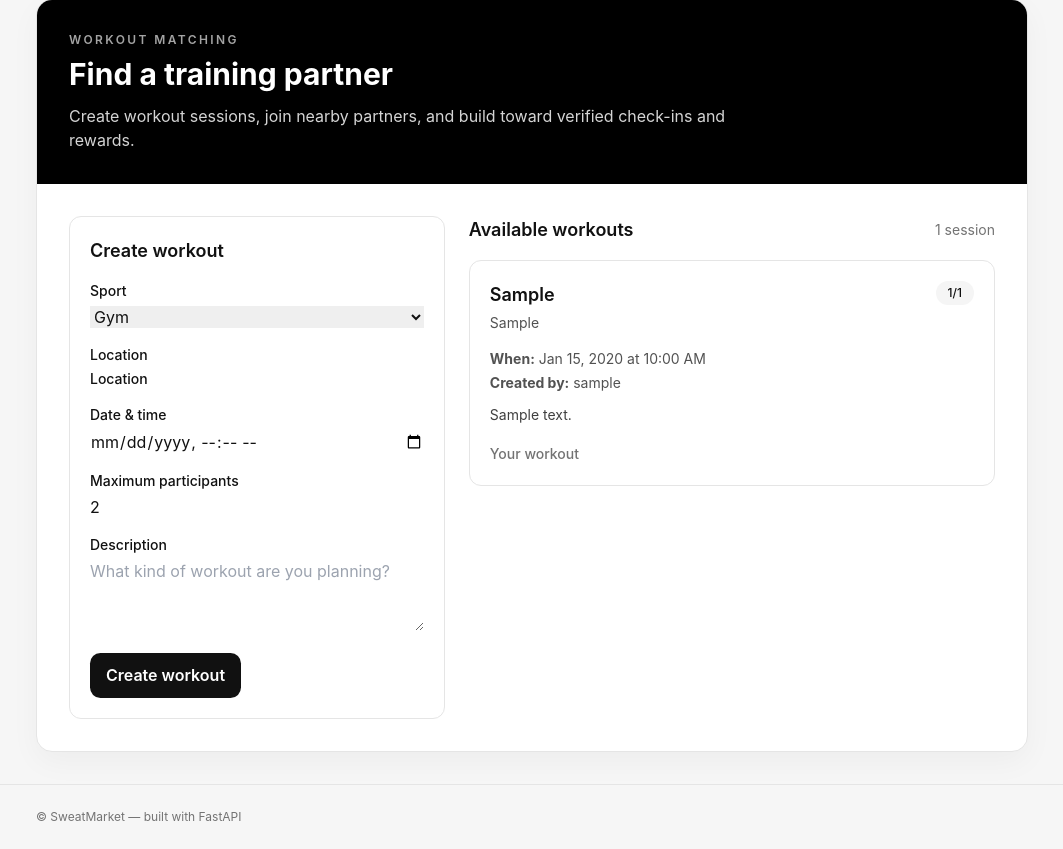
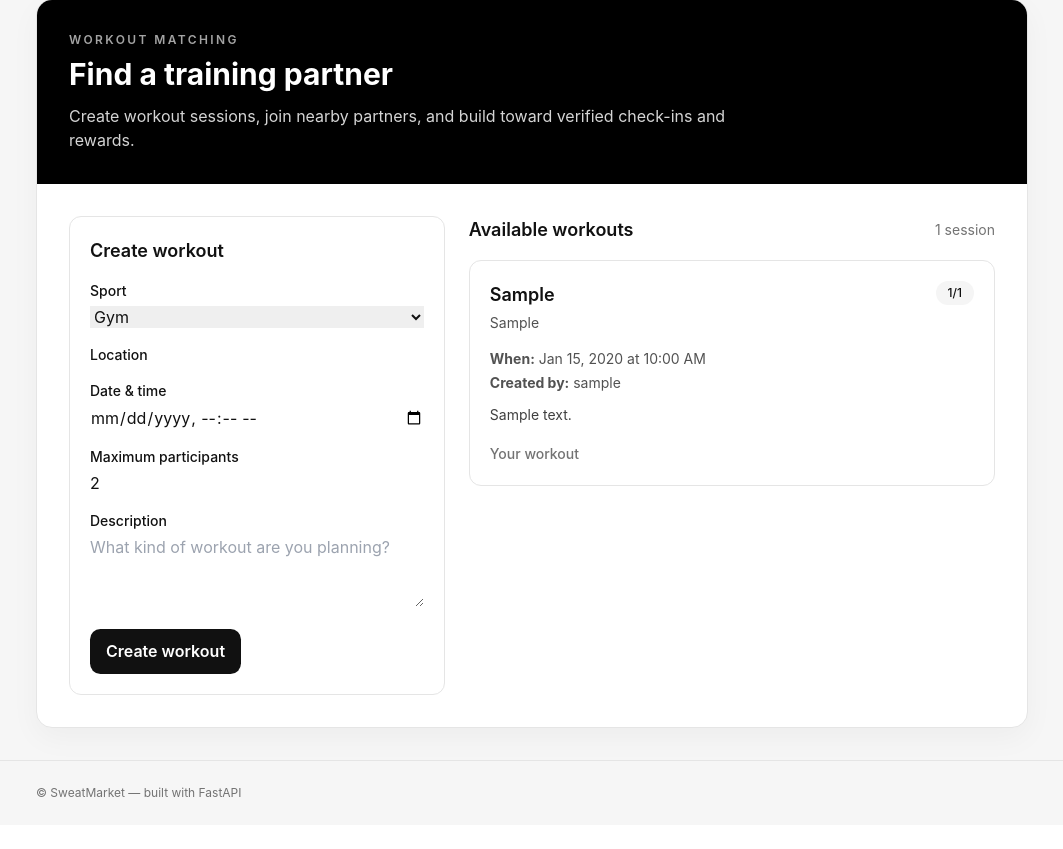
Before and after one commit to jamdo-yeon/Sweat-Market, a FastAPI app: page /offers in a window 1280 px wide. Shown: the part 93-942 px from the top of the page, without its empty margins (108-1171 px from the left). After the commit the page ends 890 px from the top, so only its background shows below. Run offline with FastAPI, Linux system fonts and the light colour scheme; the visitor is signed in with stand-in values (Sample User, id 1); tables that the repository leaves empty hold one stand-in row (values such as "Sample post"); some libraries are stand-ins or nearby versions.

Commit message:
clean up workout location form

```diff
--- a/app/templates/offers.html
+++ b/app/templates/offers.html
@@ -33,15 +33,10 @@
 
         <div>
           <label class="mb-1 block text-sm font-medium">Location</label>
-          <div>
-            <label class="mb-1 block text-sm font-medium">Location</label>
 
-            <div id="place-autocomplete"></div>
+          <div id="place-autocomplete"></div>
 
-            <input type="hidden" name="location" id="workout-location">
-            <input type="hidden" name="latitude" id="workout-latitude">
-            <input type="hidden" name="longitude" id="workout-longitude">
-          </div>
+          <input type="hidden" name="location" id="workout-location">
           <input type="hidden" name="latitude" id="workout-latitude">
           <input type="hidden" name="longitude" id="workout-longitude">
         </div>
```
